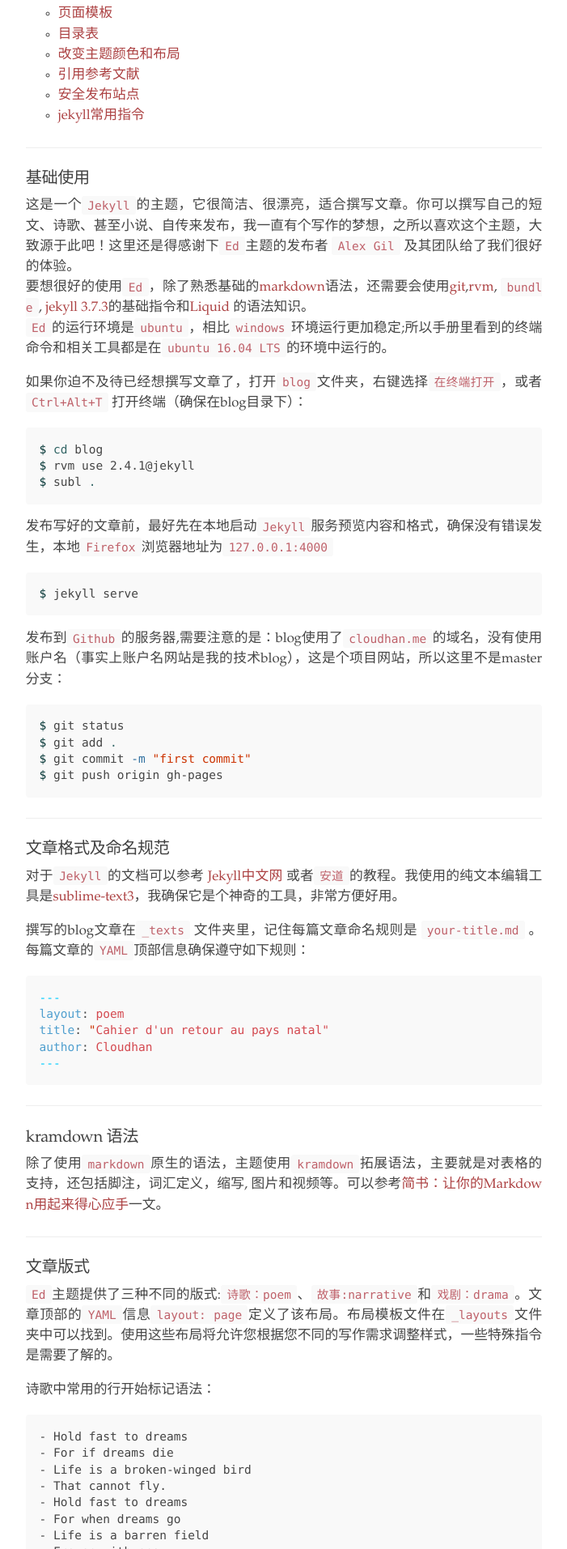
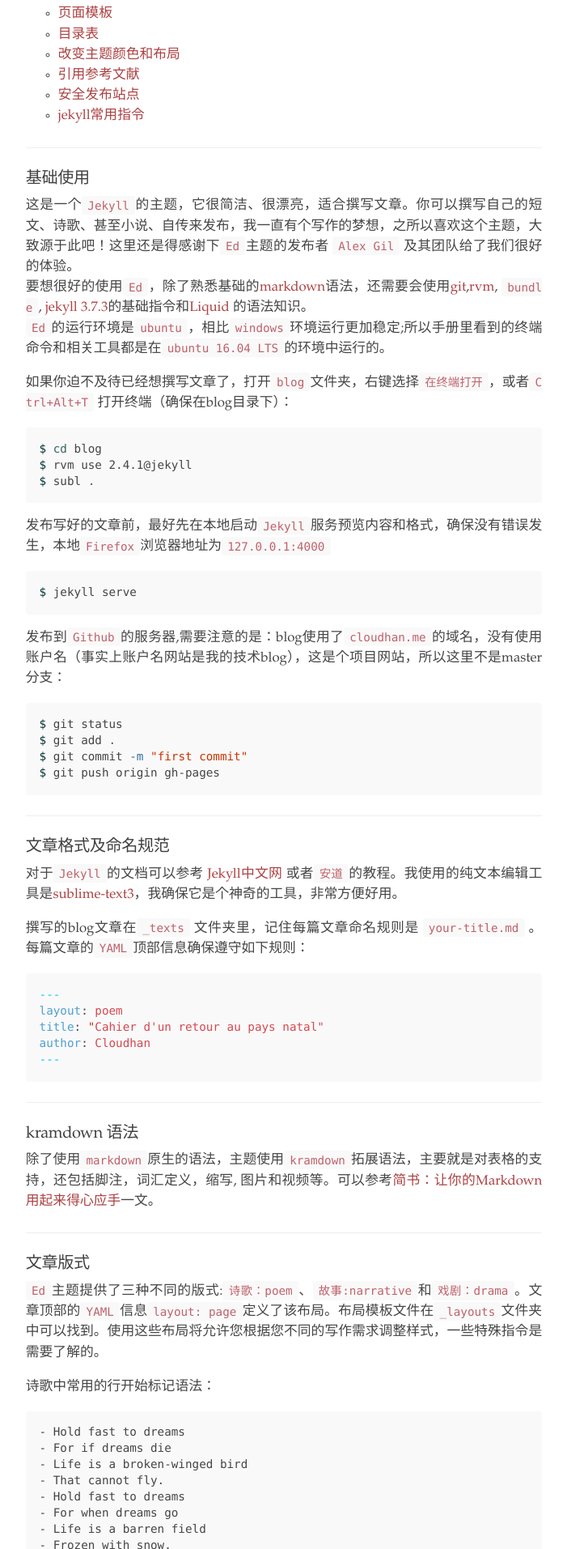
Before and after one commit to symphonyh/blog, a Jekyll site: the page built from documentation.md, in a window 1280 px wide. Shown: the part 331-2244 px from the top of the page at 81% size, without its empty margins (289-990 px from the left). Built offline with Jekyll 4.4.1, drawn with Linux system fonts in a browser that asks for light colours.

Commit message:
2018-8-19:21:49

```diff
--- a/public/css/ed.css
+++ b/public/css/ed.css
@@ -106,7 +106,7 @@
 }
 
 code, pre {
-    font-size: 0.865em;
+    font-size: 0.85em;
     font-family: monaco, Helvetica, Tahoma, Arial, "Microsoft YaHei",  sans-serif;
 }
 
```
